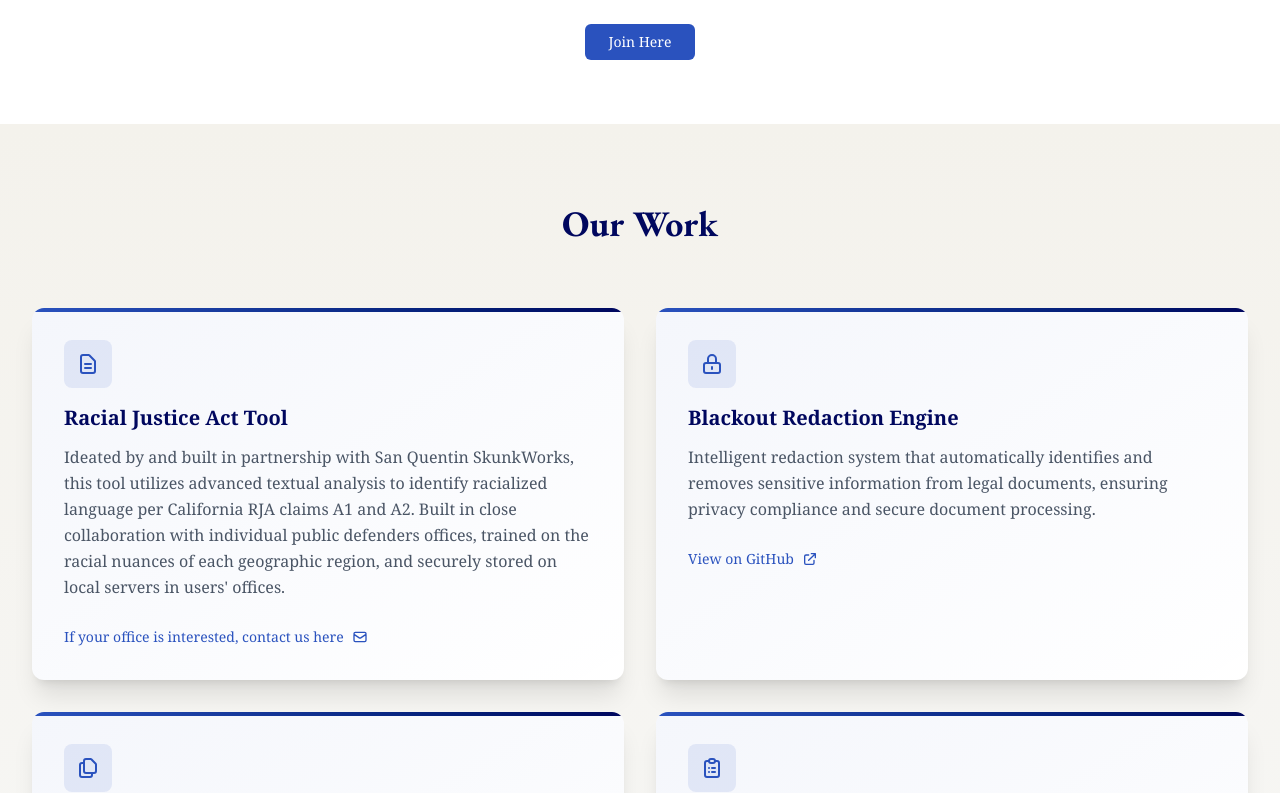
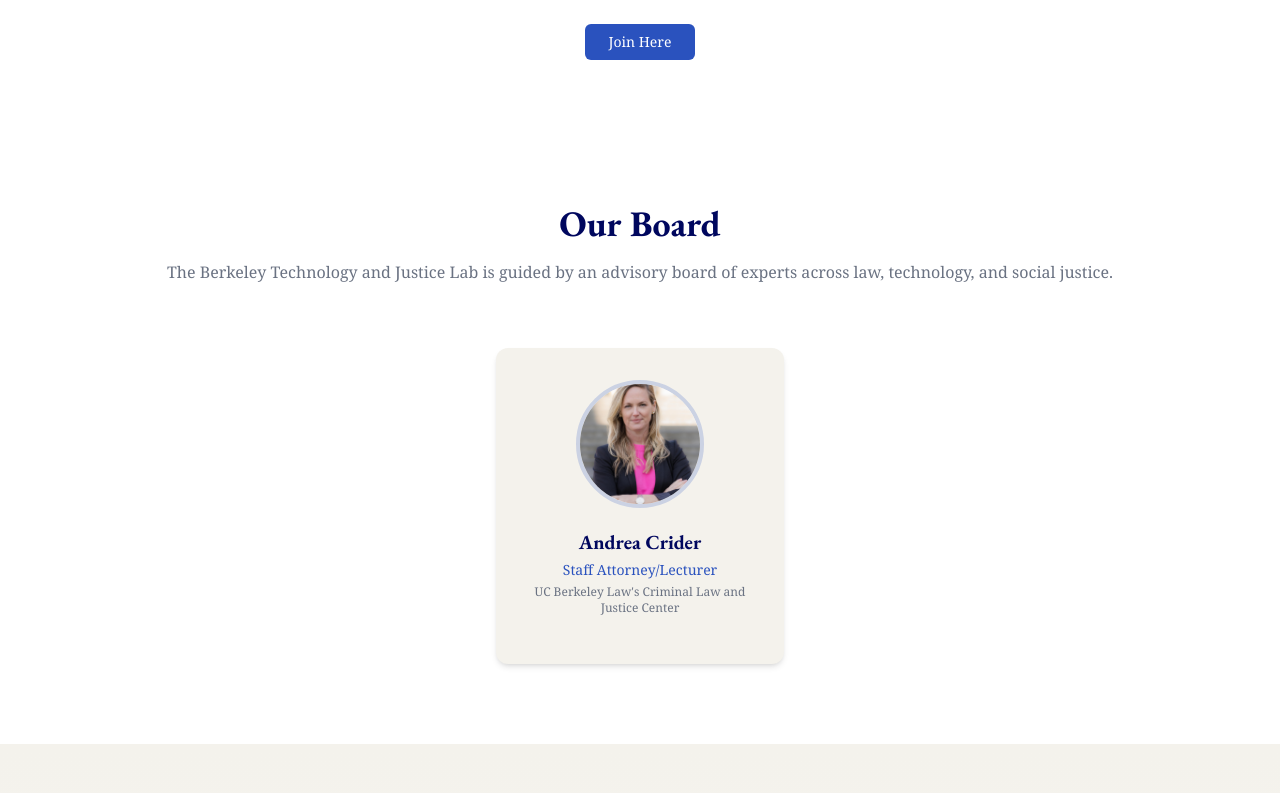
Before and after one commit to techjusticelab/Tech-JusticeLab, a SvelteKit app: page / in a window 1280 px wide. Shown: the part 2487-3280 px from the top of the page. Built offline with nearby package versions, Linux system fonts and the light colour scheme.

Commit message:
Add Board section with Andrea Crider

```diff
--- /dev/null
+++ b/src/lib/components/Board.svelte
@@ -0,0 +1,69 @@
+<script lang="ts">
+	import { scale } from 'svelte/transition';
+	import andreacrider from '$lib/assets/team/andreacrider.jpg';
+
+	export let sectionVisible: { [key: string]: boolean } = {};
+
+	const boardMembers = [
+		{
+			id: 1,
+			name: 'Andrea Crider',
+			title: 'Staff Attorney/Lecturer',
+			org: "UC Berkeley Law's Criminal Law and Justice Center",
+			image: andreacrider,
+			linkedin: null,
+			delay: 300
+		}
+		// Add more board members here
+	];
+</script>
+
+<section id="board" class="bg-white py-20">
+	<div class="mx-auto max-w-7xl px-4 sm:px-6 lg:px-8">
+		<h2 class="garamond mb-4 text-center text-4xl font-bold text-[var(--dark-blue)]">Our Board</h2>
+		<p class="mb-16 text-center text-gray-500">
+			The Berkeley Technology and Justice Lab is guided by an advisory board of experts across law, technology, and social justice.
+		</p>
+
+		{#if sectionVisible['board']}
+			<div class="flex flex-wrap justify-center gap-8">
+				{#each boardMembers as member (member.id)}
+					<div
+						in:scale={{ duration: 800, delay: member.delay }}
+						class="flex w-full flex-col items-center rounded-xl bg-[var(--apple-white)] p-8 text-center shadow-md transition-all duration-300 hover:-translate-y-2 hover:shadow-xl sm:w-72"
+					>
+						<div class="mb-5 h-32 w-32 overflow-hidden rounded-full border-4 border-[var(--cerulean-blue)]/20">
+							{#if member.image}
+								<img src={member.image} alt={member.name} class="h-full w-full object-cover" />
+							{:else}
+								<div class="flex h-full w-full items-center justify-center bg-[var(--cerulean-blue)]/10">
+									<svg class="h-12 w-12 text-[var(--cerulean-blue)]/40" fill="none" stroke="currentColor" viewBox="0 0 24 24">
+										<path stroke-linecap="round" stroke-linejoin="round" stroke-width="1.5" d="M16 7a4 4 0 11-8 0 4 4 0 018 0zM12 14a7 7 0 00-7 7h14a7 7 0 00-7-7z" />
+									</svg>
+								</div>
+							{/if}
+						</div>
+
+						<h3 class="garamond mb-1 text-xl font-bold text-[var(--dark-blue)]">{member.name}</h3>
+						<p class="mb-1 text-sm font-medium text-[var(--cerulean-blue)]">{member.title}</p>
+						<p class="mb-4 text-xs text-gray-500">{member.org}</p>
+
+						{#if member.linkedin}
+							<a
+								href={member.linkedin}
+								target="_blank"
+								rel="noopener noreferrer"
+								class="inline-flex items-center gap-1 text-xs font-medium text-[var(--cerulean-blue)] hover:underline"
+							>
+								<svg class="h-3.5 w-3.5" fill="currentColor" viewBox="0 0 24 24">
+									<path d="M19 0h-14c-2.761 0-5 2.239-5 5v14c0 2.761 2.239 5 5 5h14c2.762 0 5-2.239 5-5v-14c0-2.761-2.238-5-5-5zm-11 19h-3v-11h3v11zm-1.5-12.268c-.966 0-1.75-.79-1.75-1.764s.784-1.764 1.75-1.764 1.75.79 1.75 1.764-.783 1.764-1.75 1.764zm13.5 12.268h-3v-5.604c0-3.368-4-3.113-4 0v5.604h-3v-11h3v1.765c1.396-2.586 7-2.777 7 2.476v6.759z"/>
+								</svg>
+								LinkedIn
+							</a>
+						{/if}
+					</div>
+				{/each}
+			</div>
+		{/if}
+	</div>
+</section>
--- a/src/routes/+page.svelte
+++ b/src/routes/+page.svelte
@@ -5,6 +5,7 @@
 	import OurWork from '$lib/components/OurWork.svelte';
 	import Resources from '$lib/components/Resources.svelte';
 	import GetInvolved from '$lib/components/GetInvolved.svelte';
+	import Board from '$lib/components/Board.svelte';
 	import Partners from '$lib/components/Partners.svelte';
 	import Contact from '$lib/components/Contact.svelte';
 	import BackToTop from '$lib/components/BackToTop.svelte';
@@ -20,6 +21,7 @@
 		'our-work': false,
 		resources: false,
 		'get-involved': false,
+		board: false,
 		partners: false,
 		contact: false
 	};
@@ -61,6 +63,7 @@
 	<Hero {y} {sectionVisible} />
 	<Updates {sectionVisible} />
 	<WhoWeAre {sectionVisible} />
+	<Board {sectionVisible} />
 	<OurWork {sectionVisible} />
 	<Partners {sectionVisible} />
 	<GetInvolved {sectionVisible} />
```
Also changed, not shown: src/lib/assets/team/andreacrider.jpg (added).
